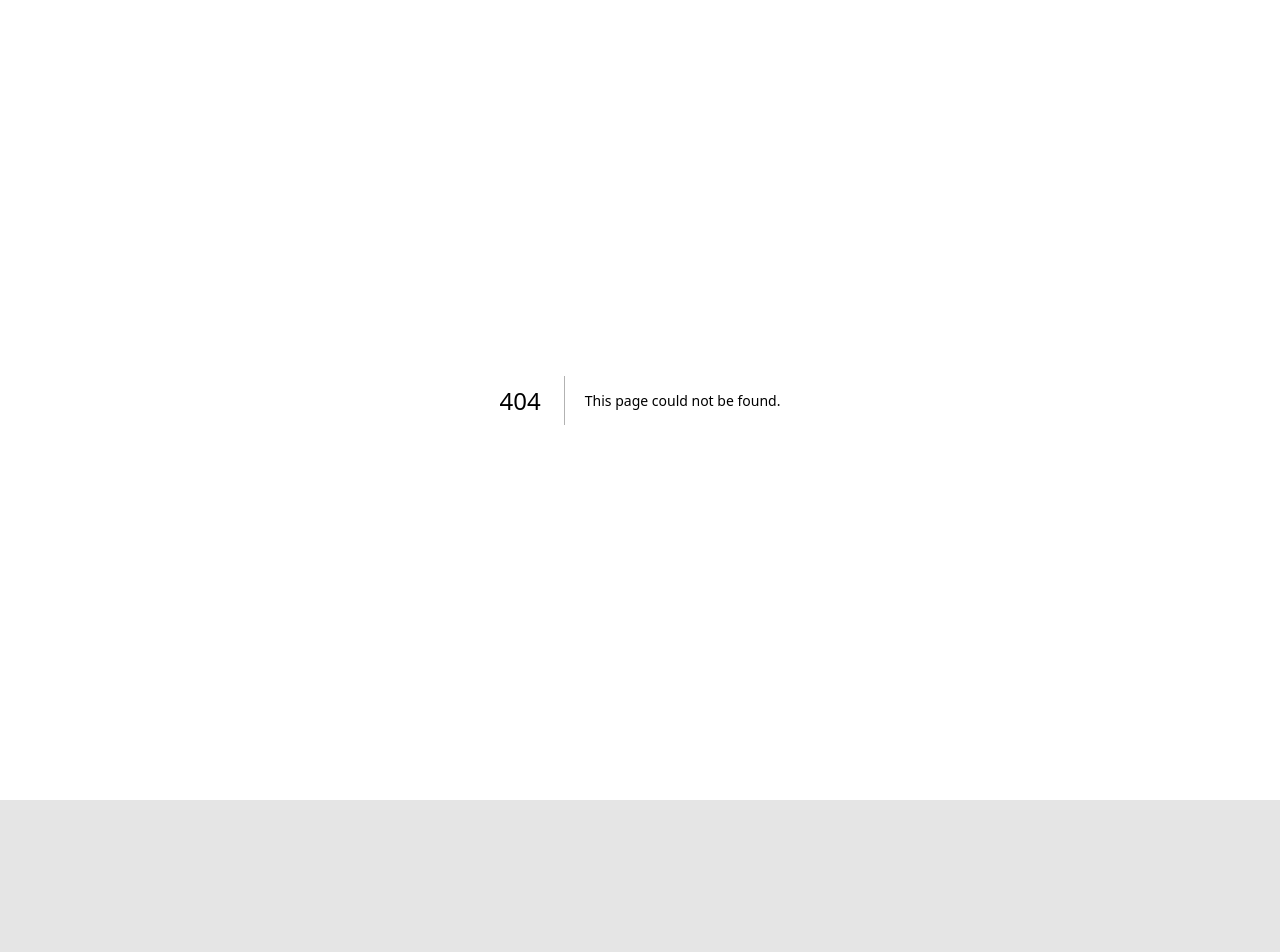
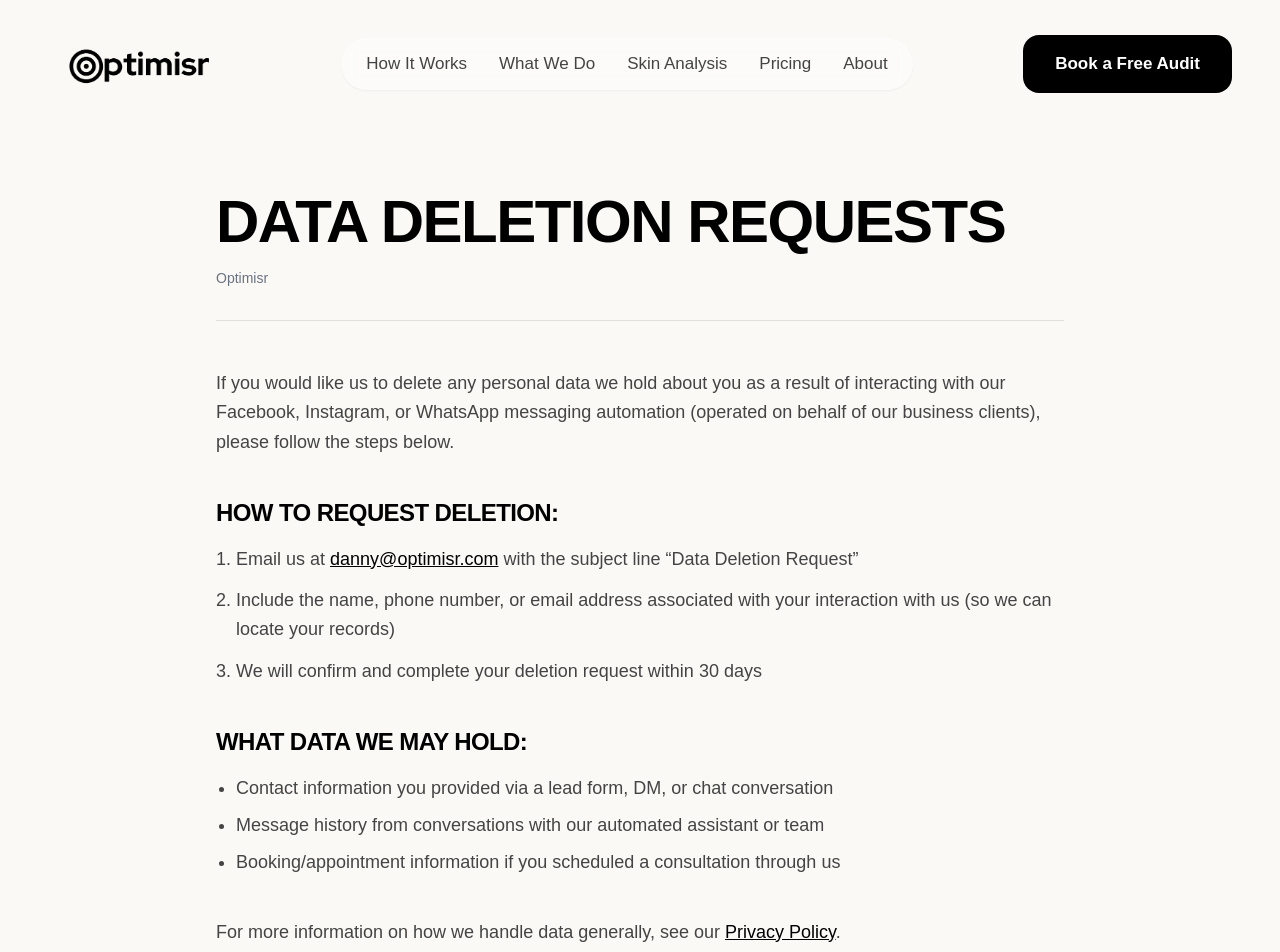
Before and after one commit to Dannydropz/optimisr, a Next.js app: page /data-deletion in a window 1280 px wide. Before the commit this address had no page. Shown: the top 952 px of the page. Before the commit the page ends 800 px from the top, so only its background shows below. Built offline with nearby package versions, Linux system fonts and the light colour scheme; a web font is replaced by a local one.

Commit message:
Add App Deauthorization and Data Deletion compliance pages

```diff
--- /dev/null
+++ b/app/data-deletion/page.tsx
@@ -0,0 +1,87 @@
+import React from "react";
+import Navbar from "@/components/Navbar";
+import SiteFooter from "@/components/SiteFooter";
+import type { Metadata } from "next";
+
+export const metadata: Metadata = {
+  title: "Data Deletion Requests | Optimisr",
+  description: "Meta Data Deletion Request page for Optimisr.",
+};
+
+export default function DataDeletionPage() {
+  return (
+    <div className="min-h-screen bg-[#FAF9F6] text-black">
+      <Navbar />
+      <main className="max-w-4xl mx-auto px-6 pt-48 pb-32">
+        {/* Header Section */}
+        <div className="border-b border-black/10 pb-8 mb-12">
+          <h1 className="text-4xl md:text-6xl font-black font-condensed uppercase tracking-tight text-optimisr-black mb-4">
+            Data Deletion Requests
+          </h1>
+          <p className="text-sm text-gray-500 font-medium">
+            Optimisr
+          </p>
+        </div>
+
+        {/* Content Section */}
+        <div className="prose prose-lg max-w-none text-optimisr-darkgrey space-y-10 leading-relaxed text-[16px] md:text-[18px]">
+          <p>
+            If you would like us to delete any personal data we hold about you as a
+            result of interacting with our Facebook, Instagram, or WhatsApp messaging
+            automation (operated on behalf of our business clients), please follow the
+            steps below.
+          </p>
+
+          <section className="space-y-4">
+            <h2 className="text-2xl font-bold font-condensed uppercase text-optimisr-black tracking-tight">
+              How to request deletion:
+            </h2>
+            <ol className="list-decimal pl-5 space-y-3 text-[16px] md:text-[18px]">
+              <li>
+                Email us at{" "}
+                <a
+                  href="mailto:danny@optimisr.com"
+                  className="text-optimisr-black underline hover:text-opacity-80 transition-colors"
+                >
+                  danny@optimisr.com
+                </a>{" "}
+                with the subject line &ldquo;Data Deletion Request&rdquo;
+              </li>
+              <li>
+                Include the name, phone number, or email address associated with your
+                interaction with us (so we can locate your records)
+              </li>
+              <li>We will confirm and complete your deletion request within 30 days</li>
+            </ol>
+          </section>
+
+          <section className="space-y-4">
+            <h2 className="text-2xl font-bold font-condensed uppercase text-optimisr-black tracking-tight">
+              What data we may hold:
+            </h2>
+            <ul className="list-disc pl-5 space-y-2 text-[16px] md:text-[18px]">
+              <li>Contact information you provided via a lead form, DM, or chat conversation</li>
+              <li>Message history from conversations with our automated assistant or team</li>
+              <li>Booking/appointment information if you scheduled a consultation through us</li>
+            </ul>
+          </section>
+
+          <p>
+            For more information on how we handle data generally, see our{" "}
+            <a
+              href="/privacy"
+                  className="text-optimisr-black underline hover:text-opacity-80 transition-colors"
+            >
+              Privacy Policy
+            </a>.
+          </p>
+
+          <p className="font-bold border-t border-black/10 pt-8 mt-12">
+            &mdash; Optimisr
+          </p>
+        </div>
+      </main>
+      <SiteFooter />
+    </div>
+  );
+}
--- /dev/null
+++ b/app/deauthorize/page.tsx
@@ -0,0 +1,72 @@
+import React from "react";
+import Navbar from "@/components/Navbar";
+import SiteFooter from "@/components/SiteFooter";
+import type { Metadata } from "next";
+
+export const metadata: Metadata = {
+  title: "App Deauthorization | Optimisr",
+  description: "Meta App Deauthorization Callback information page for Optimisr.",
+};
+
+export default function DeauthorizePage() {
+  return (
+    <div className="min-h-screen bg-[#FAF9F6] text-black">
+      <Navbar />
+      <main className="max-w-4xl mx-auto px-6 pt-48 pb-32">
+        {/* Header Section */}
+        <div className="border-b border-black/10 pb-8 mb-12">
+          <h1 className="text-4xl md:text-6xl font-black font-condensed uppercase tracking-tight text-optimisr-black mb-4">
+            App Deauthorization
+          </h1>
+          <p className="text-sm text-gray-500 font-medium">
+            Optimisr
+          </p>
+        </div>
+
+        {/* Content Section */}
+        <div className="prose prose-lg max-w-none text-optimisr-darkgrey space-y-10 leading-relaxed text-[16px] md:text-[18px]">
+          <p>
+            If you&rsquo;ve removed Optimisr&rsquo;s access to your Facebook Page, Instagram account,
+            or WhatsApp Business Account through Meta&rsquo;s settings, this confirms that
+            action has been received.
+          </p>
+
+          <section className="space-y-4">
+            <h2 className="text-2xl font-bold font-condensed uppercase text-optimisr-black tracking-tight">
+              What happens next:
+            </h2>
+            <ul className="list-disc pl-5 space-y-2 text-[16px] md:text-[18px]">
+              <li>We will no longer be able to send or receive messages on your behalf</li>
+              <li>Any automation we had configured for your account will stop running</li>
+              <li>
+                Your data associated with our service will be handled according to our{" "}
+                <a
+                  href="/privacy"
+                  className="text-optimisr-black underline hover:text-opacity-80 transition-colors"
+                >
+                  Privacy Policy
+                </a>
+              </li>
+            </ul>
+          </section>
+
+          <p>
+            If you removed our access by mistake, or have any questions, please contact
+            us at{" "}
+            <a
+              href="mailto:danny@optimisr.com"
+              className="text-optimisr-black underline hover:text-opacity-80 transition-colors"
+            >
+              danny@optimisr.com
+            </a>.
+          </p>
+
+          <p className="font-bold border-t border-black/10 pt-8 mt-12">
+            &mdash; Optimisr
+          </p>
+        </div>
+      </main>
+      <SiteFooter />
+    </div>
+  );
+}
```
